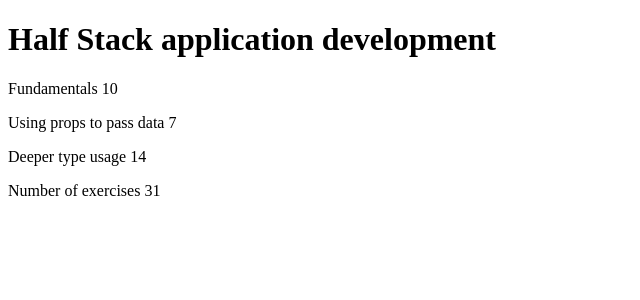
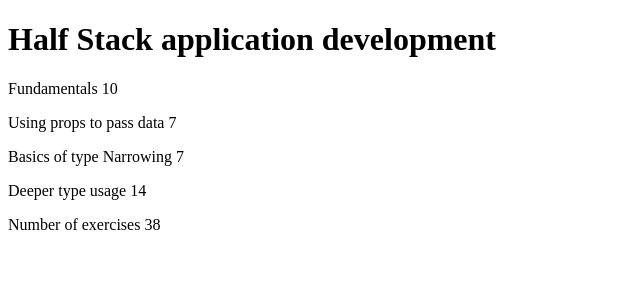
Before and after one commit to Gersoncs107/courseinfo-typescript, a React (Vite) app: page / in a window 1280 px wide. Shown: the top 300 px of the page, without its empty margins (0-640 px from the left). Built offline with nearby package versions, Linux system fonts and the light colour scheme.

Commit message:
courseinfo-typescript-update

```diff
--- a/src/App.tsx
+++ b/src/App.tsx
@@ -1,20 +1,32 @@
 const App = () => {
   const courseName = "Half Stack application development";
-  const courseParts = [
+  const courseParts: CoursePart[] = [
     {
       name: "Fundamentals",
-      exerciseCount: 10
+      exerciseCount: 10,
+      description: "This is an awesome course part",
+      kind: "basic"
     },
     {
       name: "Using props to pass data",
-      exerciseCount: 7
+      exerciseCount: 7,
+      groupProjectCount: 3,
+      kind: "group"
+    },
+    {
+      name: "Basics of type Narrowing",
+      exerciseCount: 7,
+      description: "How to go from unknown to string",
+      kind: "basic"
     },
     {
       name: "Deeper type usage",
-      exerciseCount: 14
-    }
-  ];
-
+      exerciseCount: 14,
+      description: "Confusing description",
+      backgroundMaterial: "https://type-level-typescript.com/template-literal-types",
+      kind: "background"
+    },
+  ]
   const totalExercises = courseParts.reduce((sum, part) => sum + part.exerciseCount, 0);
 
   interface HeaderProps {
```
